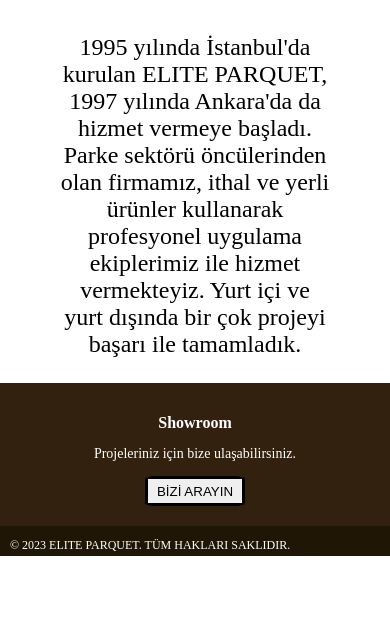
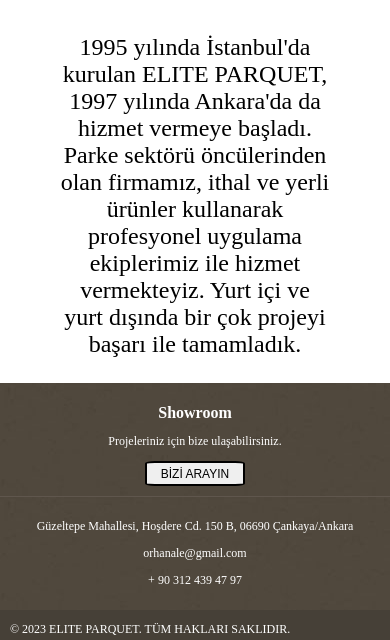
Before and after one commit to alemdarkerem/Elite-Parquet, a plain HTML site: page tarihce.html in a window 390 px wide. Shown: the part 336-976 px from the top of the page. Before the commit the page ends 892 px from the top, so only its background shows below. Drawn offline with Linux system fonts and the light colour scheme.

Commit message:
added another footer

```diff
--- a/style.css
+++ b/style.css
@@ -100,7 +100,7 @@
 
 /* dropdown button */
 .dropbtn {
-    background-color: #966F33;
+    background-color: #5f564d;
     padding: 16px;
     font-size: 16px;
     border: none;
@@ -149,7 +149,7 @@
 
 /* Change the background color of the dropdown button when the dropdown content is shown. */
 .dropdown:hover .dropbtn {
-    background-color: #6F4609;
+    background-color: #443d37;
 }
 
 
@@ -372,15 +372,16 @@
 }
 
 .iletisim {
-    background-color: #33210f;
+    background: url(./assets/images/footerbg.jpg);
     display: inline-block;
     position: relative;
     margin: 0;
     padding: 20px 20px;
     width: 100%;
+    border-bottom: 1px solid #5f564d;
 }
 .footer-box {
-    background-color: #201606;
+    background-color: #464037;
     margin: 0;
     padding: 0;
     height: 30px;
@@ -408,13 +409,32 @@
 }
 .arayın-button {
     height: 50px;
+    font-size: 22px;
     width: 200px;
-    border: solid black;
+    border: 2px solid black;
     border-radius: 10%;
 }
 .arayın-button:hover {
     background-color: #0c0702;
     color: white;
+}
+.adress-footer {
+    /* background-color: #5f564d; */
+    background: url(./assets/images/footerbg.jpg);
+    display: inline;
+    float: right;
+    position: relative;
+    margin: 0;
+    padding: 20px 20px;
+    width: 100%;
+}
+.showroom-p {
+    color: white;
+    text-align: center;
+    font-size: 20px;
+}
+.text-decoration {
+    text-decoration: none;
 }
 
 
@@ -551,13 +571,21 @@
         font-size: 1rem;
     }
     .showroom-p {
-        font-size: 14px;
+        font-size: 12px;
     }
     .arayın-button {
-        height: 30px;
+        height: 25px;
         width: 100px;
     }
-
+    .iletisim {
+        padding: 10px 10px;
+    }
+    .adress-footer {
+        padding: 10px 10px;
+    }
+    .arayın-button {
+        font-size: 12px;
+    }
 }
 
 
@@ -623,4 +651,10 @@
     .tarihce-paragraf {
         font-size: 12px;
     }
+    .footer-text {
+        font-size: 8px;
+    }
+    .arayın-button {
+        font-size: 10px;
+    }
 }
--- a/tarihce.html
+++ b/tarihce.html
@@ -47,7 +47,12 @@
                 <div class="showroom-bizi-arayın">
                     <a href="./contact.html"><button class="arayın-button">BİZİ ARAYIN</button></a>
                 </div>
+            </div>
+            <div class="adress-footer">
+              <p class="showroom-p">Güzeltepe Mahallesi, Hoşdere Cd. 150 B, 06690 Çankaya/Ankara</p>
 
+              <a class="text-decoration" href="mailto:orhanale@gmail.com"><p class="showroom-p">orhanale@gmail.com</p></a>
+              <p class="showroom-p">+ 90 312 439 47 97</p>
             </div>
         </div>
         <div class="footer-box">
```
Also changed, not shown: index.html (+15 -0 lines), assets/images/footerbg.jpg (added).
